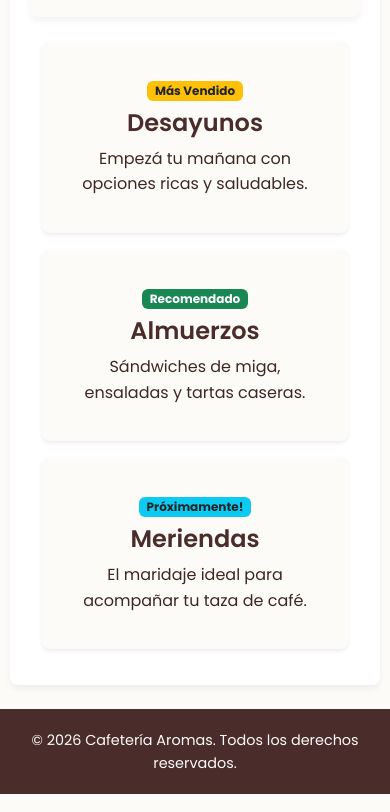
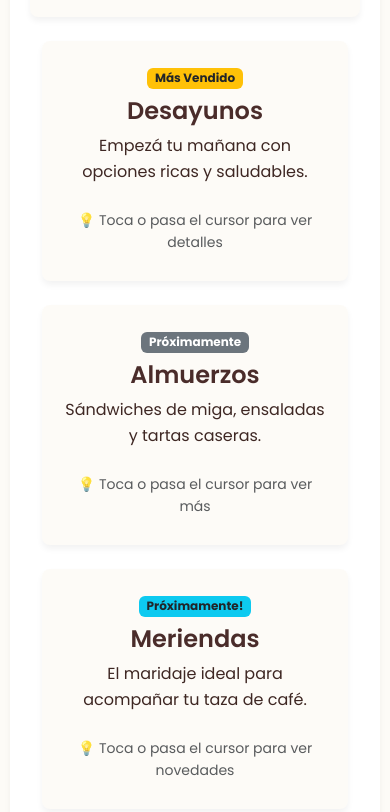
Before and after one commit to Agustinmaciel7/cafeteria-aromas, a website: page index.html in a window 390 px wide. Shown: the part 665-1477 px from the top of the page. Drawn offline with nearby package versions, Linux system fonts and the light colour scheme.

Commit message:
feat: implementar efecto 3D flip card giratorio en tarjetas de inicio con soporte mobile

```diff
--- a/index.html
+++ b/index.html
@@ -51,36 +51,73 @@
         </figure>
       </article>
 
-      <!-- Cards de Bootstrap con Animación AOS -->
+      <!-- Cards de Bootstrap con Giro 3D compatible con Mobile (tabindex="0") -->
       <div class="container mt-4">
         <div class="row text-center">
-          <div class="col-md-4 mb-3" data-aos="fade-up" data-aos-delay="100">
-            <div class="card h-100 border-0 shadow-sm tarjeta-articulo">
-              <div class="card-body">
-                <span class="badge bg-warning text-dark mb-2">Más Vendido</span>
-                <h5 class="card-title subtitulo">Desayunos</h5>
-                <p class="card-text texto-parrafo">Empezá tu mañana con opciones ricas y saludables.</p>
+
+          <!-- Card 1: Desayunos -->
+          <div class="col-md-4 mb-4" data-aos="fade-up" data-aos-delay="100">
+            <div class="card-flip" tabindex="0">
+              <div class="card-flip-inner">
+                <div class="card-flip-front">
+                  <span class="badge bg-warning text-dark mb-2">Más Vendido</span>
+                  <h5 class="subtitulo">Desayunos</h5>
+                  <p class="texto-parrafo">Empezá tu mañana con opciones ricas y saludables.</p>
+                  <small class="text-muted mt-2">💡 Toca o pasa el cursor para ver detalles</small>
+                </div>
+                <div class="card-flip-back">
+                  <h5 class="subtitulo mb-2">Opciones de Desayuno</h5>
+                  <p class="texto-parrafo small mb-0">
+                    Espresso de especialidad, Capuchino cremoso, Avocado Toast en masa madre y pastelería artesanal
+                    recién horneada.
+                  </p>
+                </div>
               </div>
             </div>
           </div>
-          <div class="col-md-4 mb-3" data-aos="fade-up" data-aos-delay="200">
-            <div class="card h-100 border-0 shadow-sm tarjeta-articulo">
-              <div class="card-body">
-                <span class="badge bg-success mb-2">Recomendado</span>
-                <h5 class="card-title subtitulo">Almuerzos</h5>
-                <p class="card-text texto-parrafo">Sándwiches de miga, ensaladas y tartas caseras.</p>
+
+          <!-- Card 2: Almuerzos -->
+          <div class="col-md-4 mb-4" data-aos="fade-up" data-aos-delay="200">
+            <div class="card-flip" tabindex="0">
+              <div class="card-flip-inner">
+                <div class="card-flip-front">
+                  <span class="badge bg-secondary mb-2">Próximamente</span>
+                  <h5 class="subtitulo">Almuerzos</h5>
+                  <p class="texto-parrafo">Sándwiches de miga, ensaladas y tartas caseras.</p>
+                  <small class="text-muted mt-2">💡 Toca o pasa el cursor para ver más</small>
+                </div>
+                <div class="card-flip-back">
+                  <h5 class="subtitulo mb-2">Cocina de Especialidad</h5>
+                  <p class="texto-parrafo small mb-0">
+                    Contamos con un equipo de cocina capacitado para elaborar platos ejecutivos, ensaladas frescas y
+                    tartas caseras que muy pronto vas a poder disfrutar.
+                  </p>
+                </div>
               </div>
             </div>
           </div>
-          <div class="col-md-4 mb-3" data-aos="fade-up" data-aos-delay="300">
-            <div class="card h-100 border-0 shadow-sm tarjeta-articulo">
-              <div class="card-body">
-                <span class="badge bg-info text-dark mb-2">Próximamente!</span>
-                <h5 class="card-title subtitulo">Meriendas</h5>
-                <p class="card-text texto-parrafo">El maridaje ideal para acompañar tu taza de café.</p>
+
+          <!-- Card 3: Meriendas -->
+          <div class="col-md-4 mb-4" data-aos="fade-up" data-aos-delay="300">
+            <div class="card-flip" tabindex="0">
+              <div class="card-flip-inner">
+                <div class="card-flip-front">
+                  <span class="badge bg-info text-dark mb-2">Próximamente!</span>
+                  <h5 class="subtitulo">Meriendas</h5>
+                  <p class="texto-parrafo">El maridaje ideal para acompañar tu taza de café.</p>
+                  <small class="text-muted mt-2">💡 Toca o pasa el cursor para ver novedades</small>
+                </div>
+                <div class="card-flip-back">
+                  <h5 class="subtitulo mb-2">Nuevas Meriendas</h5>
+                  <p class="texto-parrafo small mb-0">
+                    Próximamente incorporaremos: Waffles con dulce de leche artesanal, Tostados gourmet de masa madre y
+                    Smoothie Bowls de frutas de estación.
+                  </p>
+                </div>
               </div>
             </div>
           </div>
+
         </div>
       </div>
     </section>
@@ -97,7 +134,6 @@
   <script>
     AOS.init({ duration: 800, once: true });
   </script>
-
 </body>
 
 </html>
--- a/scss/base/_base.scss
+++ b/scss/base/_base.scss
@@ -77,6 +77,12 @@ figure {
     height: auto;
     object-fit: cover;
     border-radius: $radio-borde;
+
+    // Ajuste de proporciones para reducir el scroll en tablet y escritorio
+    @include respond-to(tablet) {
+        max-width: 680px;
+        max-height: 350px;
+    }
 }
 
 figcaption {
--- a/scss/components/_cards.scss
+++ b/scss/components/_cards.scss
@@ -25,20 +25,20 @@
   }
 }
 
-// Clase de tarjetas aplicando @extend, mixin con parámetros y animación nativa
+// Clase de tarjeta de artículo común
 .tarjeta-articulo {
-  @extend %tarjeta-base; // Uso obligatorio de @extend
+  @extend %tarjeta-base;
   display: flex;
   flex-direction: column;
   align-items: center;
   gap: 15px;
   margin: 0 auto;
-  @include transicion-suave(all, 0.3s, ease); // Mixin con parámetros
+  @include transicion-suave(all, 0.3s, ease);
 
   &:hover {
     box-shadow: $sombra-hover;
     background-color: $color-tarjeta-bg;
-    animation: flotarSutil 1.8s infinite ease-in-out; // Animación nativa @keyframes
+    animation: flotarSutil 1.8s infinite ease-in-out;
   }
 }
 
@@ -60,3 +60,74 @@
   border-radius: $radio-borde;
   padding: 15px;
 }
+
+// ==========================================
+// EFECTO CARD FLIP 3D (GIRO SUAVE Y ELEGANTE)
+// ==========================================
+.card-flip {
+  perspective: 1000px;
+  background-color: transparent;
+  min-height: 240px;
+  height: 100%;
+  width: 100%;
+
+  &:hover .card-flip-inner {
+    transform: rotateY(180deg);
+  }
+}
+
+.card-flip-inner {
+  position: relative;
+  width: 100%;
+  height: 100%;
+  text-align: center;
+  transition: transform 0.8s cubic-bezier(0.4, 0, 0.2, 1); // Transición fluida y elegante
+  transform-style: preserve-3d;
+}
+
+.card-flip-front,
+.card-flip-back {
+  position: absolute;
+  top: 0;
+  left: 0;
+  width: 100%;
+  height: 100%;
+  -webkit-backface-visibility: hidden;
+  backface-visibility: hidden;
+  border-radius: $radio-borde;
+  padding: 20px;
+  display: flex;
+  flex-direction: column;
+  align-items: center;
+  justify-content: center;
+  box-shadow: $sombra-suave;
+}
+
+.card-flip-front {
+  @extend %tarjeta-base;
+  transform: rotateY(0deg);
+  background-color: $color-fondo;
+  @include transicion-suave(all, 0.3s, ease);
+}
+
+.card-flip-back {
+  @extend %tarjeta-base;
+  transform: rotateY(180deg);
+  background-color: $color-tarjeta-bg;
+  border: 1px solid rgba($color-primario, 0.15);
+  display: flex;
+  flex-direction: column;
+  align-items: center;
+  justify-content: center;
+}
+
+.card-flip {
+  perspective: 1000px;
+
+  // Se activa con hover (desktop) o al recibir toque/foco (mobile)
+  &:hover .card-flip-inner,
+  &:focus .card-flip-inner,
+  &:focus-within .card-flip-inner {
+    transform: rotateY(180deg);
+  }
+}
```
Also changed, not shown: styles/styles.css, 1 other file.
